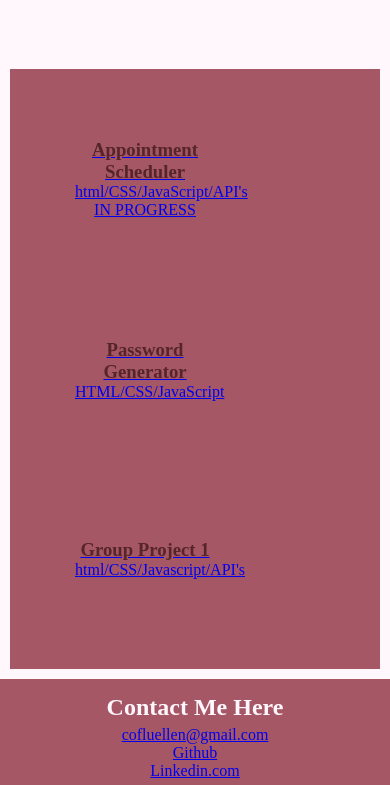
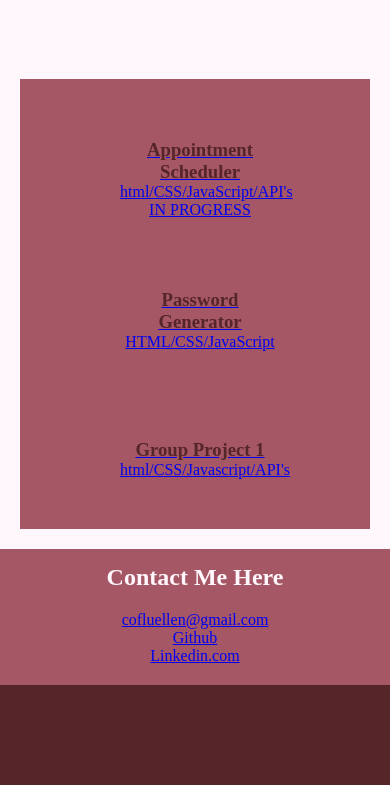
Before and after one commit to flllnCnstnc/Personal-Portfolio, a plain HTML site: page index.html in a window 390 px wide. Shown: the part 1318-2103 px from the top of the page. After the commit the page ends 2003 px from the top, so only its background shows below. Drawn offline with Linux system fonts and the light colour scheme.

Commit message:
media query for displays with max-width 770px

```diff
--- a/assets/css/style.css
+++ b/assets/css/style.css
@@ -151,3 +151,46 @@ background-color: var(--tertiary);
   }
 
 }
+
+@media screen and (max-width: 770px) {
+  h1{
+    padding-left: 22px;
+
+  }
+
+  img {
+
+    width: 290px;
+    height: 200px;
+    padding: 5px;
+
+  }
+
+  .image {
+    display: flex;
+    flex-direction: column;
+    align-items: center;
+  }
+
+  #work {
+    display: flex;
+    flex-direction: column;
+    align-items: center;
+    margin: 20px;
+  }
+
+  .left, .middle, .right {
+
+    margin: 15px;
+    height: 120px;
+    width: 220px;
+  }
+
+  #contact {
+    padding: 20px 25px;
+    margin: 0 10px;
+    display: flex;
+    flex-direction: column;
+    align-items: center;
+  }
+}
```
